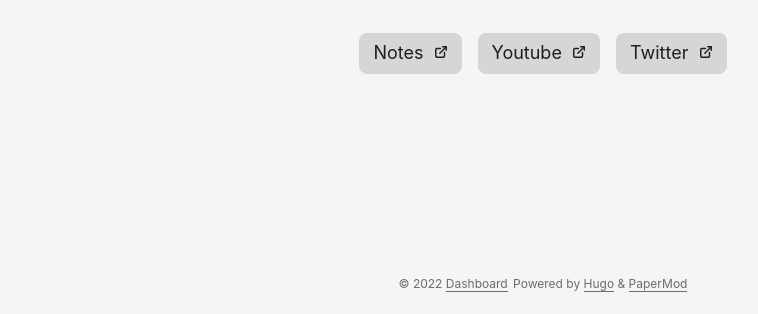
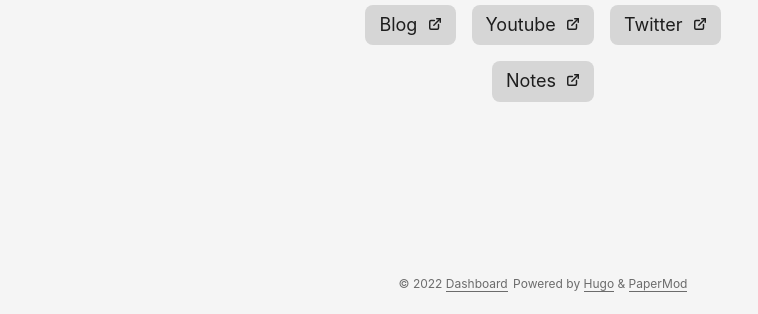
Before and after one commit to techtipsbasic/ashishghimire.github.io, a plain HTML site: page index.html in a window 1280 px wide. Shown: the part 486-800 px from the top of the page, without its empty margins (97-855 px from the left). Drawn offline with Linux system fonts and the light colour scheme.

Commit message:
new Update

```diff
--- a/index.html
+++ b/index.html
@@ -132,9 +132,9 @@
 </div>
 
         <div class="buttons">
-            <a class="button" href="https://notes.ashishghimire.com/" rel="noopener" title="Notes">
+            <a class="button" href="https://blog.ashishghimire.com" rel="noopener" title="Blog">
                 <span class="button-inner">
-                    Notes&nbsp;
+                    Blog&nbsp;
                     <svg fill="none" shape-rendering="geometricPrecision" stroke="currentColor" stroke-linecap="round"
                         stroke-linejoin="round" stroke-width="2.5" viewBox="0 0 24 24" height="14" width="14">
                         <path d="M18 13v6a2 2 0 01-2 2H5a2 2 0 01-2-2V8a2 2 0 012-2h6"></path>
@@ -157,6 +157,17 @@
             <a class="button" href="https://twitter.com/aacsghimire/" rel="noopener" title="Twitter">
                 <span class="button-inner">
                     Twitter&nbsp;
+                    <svg fill="none" shape-rendering="geometricPrecision" stroke="currentColor" stroke-linecap="round"
+                        stroke-linejoin="round" stroke-width="2.5" viewBox="0 0 24 24" height="14" width="14">
+                        <path d="M18 13v6a2 2 0 01-2 2H5a2 2 0 01-2-2V8a2 2 0 012-2h6"></path>
+                        <path d="M15 3h6v6"></path>
+                        <path d="M10 14L21 3"></path>
+                    </svg>
+                </span>
+            </a>
+            <a class="button" href="https://notes.ashishghimire.com/" rel="noopener" title="Notes">
+                <span class="button-inner">
+                    Notes&nbsp;
                     <svg fill="none" shape-rendering="geometricPrecision" stroke="currentColor" stroke-linecap="round"
                         stroke-linejoin="round" stroke-width="2.5" viewBox="0 0 24 24" height="14" width="14">
                         <path d="M18 13v6a2 2 0 01-2 2H5a2 2 0 01-2-2V8a2 2 0 012-2h6"></path>
```
